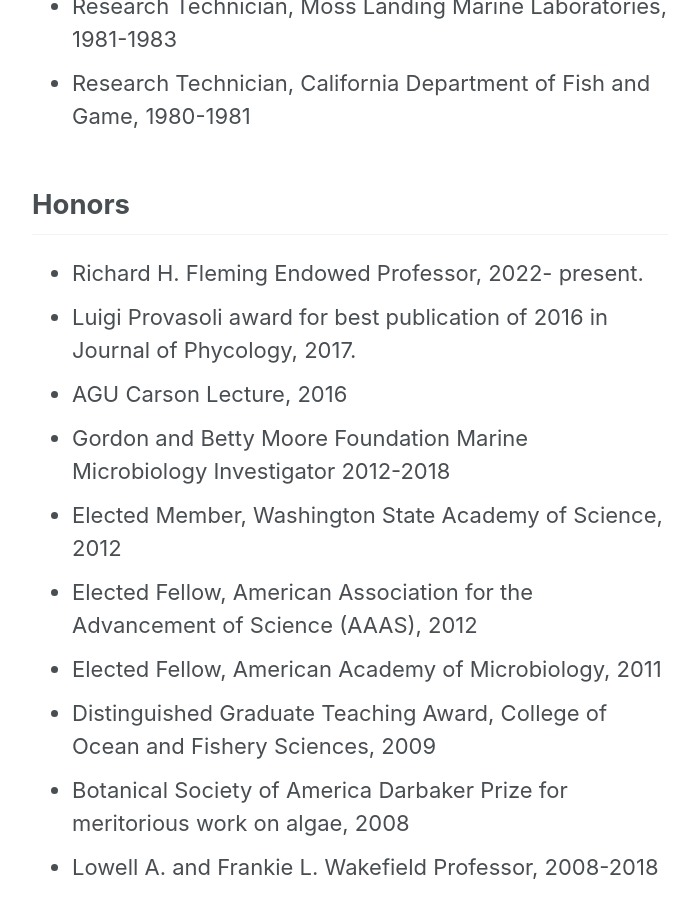
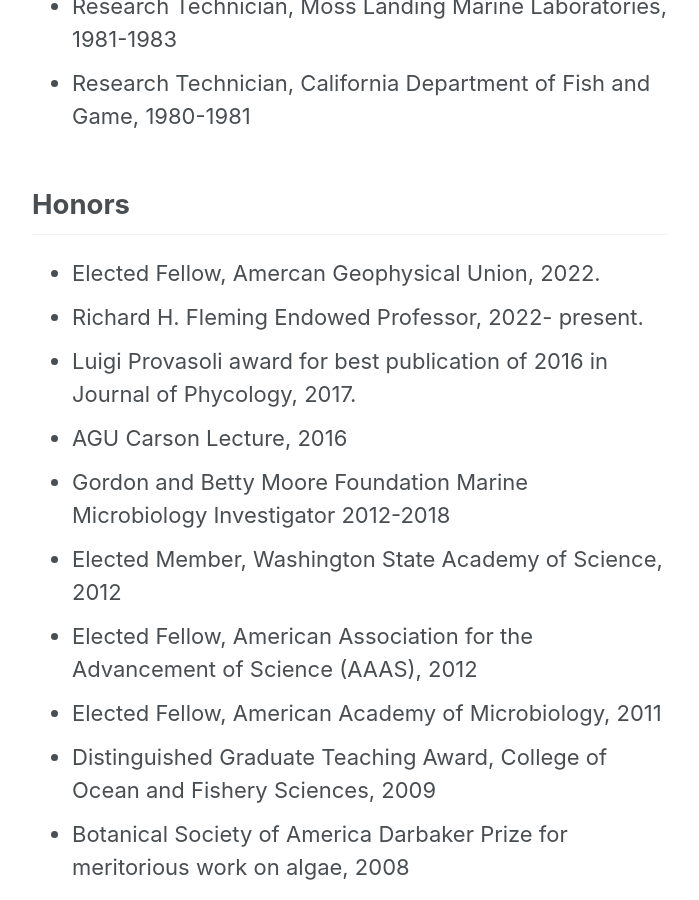
Before and after one commit to armbrustlab/armbrustlab.github.io, a Jekyll site: the page built from collections/_people/armbrust.md, in a window 1280 px wide and 900 px high, scrolled down 2471 px. Shown: the whole window, without its empty margins (290-989 px from the left). Built offline with Jekyll 4.4.1, drawn with Linux system fonts in a browser that asks for light colours; nearby versions of some CDN libraries.

Commit message:
Update armbrust.md

```diff
--- a/collections/_people/armbrust.md
+++ b/collections/_people/armbrust.md
@@ -25,6 +25,7 @@
 * Research Technician, California Department of Fish and Game, 1980-1981
 
 ## Honors
+* Elected Fellow, Amercan Geophysical Union, 2022.
 * Richard H. Fleming Endowed Professor, 2022- present.
 * Luigi Provasoli award for best publication of 2016 in Journal of Phycology, 2017.
 * AGU Carson Lecture, 2016
```
